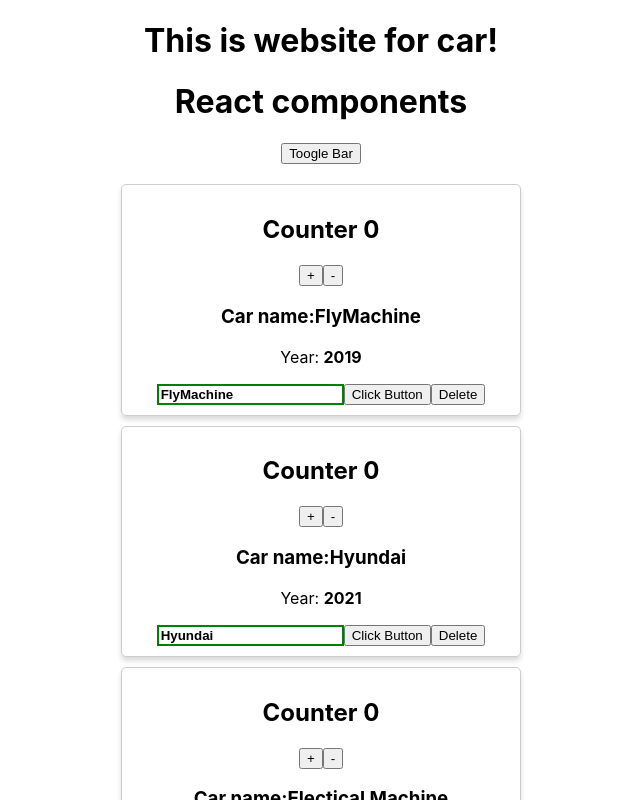
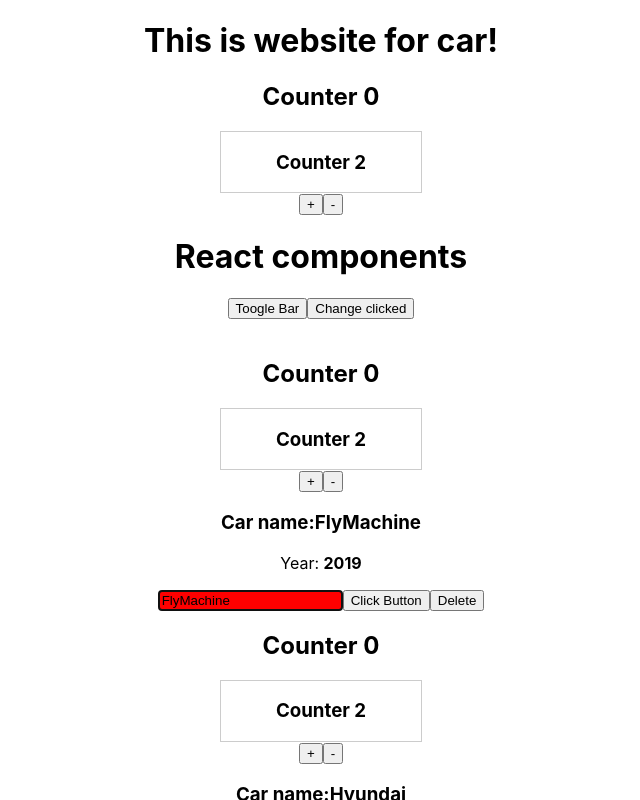
Before and after one commit to world-magics/ReactP1, a React app: page / in a window 1280 px wide. Both pictures are taken after a click on the button "Toogle Bar". Shown: the top 800 px of the page, without its empty margins (319-959 px from the left). Built offline with nearby package versions, Linux system fonts and the light colour scheme.

Commit message:
Add Context and Consumer,Provider

```diff
--- a/package.json
+++ b/package.json
@@ -38,6 +38,7 @@
     "postcss-normalize": "^10.0.1",
     "postcss-preset-env": "^7.0.1",
     "prompts": "^2.4.2",
+    "prop-types": "^15.8.1",
     "radium": "^0.26.1",
     "react": "^17.0.2",
     "react-app-polyfill": "^3.0.0",
@@ -47,6 +48,7 @@
     "react-script": "^2.0.5",
     "resolve": "^1.20.0",
     "resolve-url-loader": "^5.0.0",
+    "save": "^2.4.0",
     "semver": "^7.3.5",
     "source-map-loader": "^3.0.0",
     "style-loader": "^3.3.1",
--- a/src/App.js
+++ b/src/App.js
@@ -4,12 +4,16 @@ import { Component } from 'react/cjs/react.development';
 import React from 'react';
 import Car from './Car/Car';
 import ErrorBoundary from './ErrorBoundary/ErrorBoundary';
+import Counter from './Counter/Counter';
+
+export const ClickedContext=React.createContext(false)
 
 class App extends Component{
 
   constructor(props){
     super()
     this.state={
+      clicked:false,
       cars:[
         {name:'FlyMachine',year:2019},
         {name:'Hyundai',year:2021},
@@ -90,13 +94,14 @@ class App extends Component{
 
 
    }
+
     let cars=null
    if(this.state.showCars){
   cars= this.state.cars.map((car,index)=>{
       return (
         <ErrorBoundary   key={index}>
         <Car
-
+        index={index}
         name={car.name}
         year={car.year}
         onChangeTitle={()=>this.changeTitleHandler(car.name)}
@@ -104,6 +109,7 @@ class App extends Component{
         onDelete={this.deleteHandler.bind(this,index)}
         />
         </ErrorBoundary>
+
       )
     })
    }
@@ -123,7 +129,10 @@ class App extends Component{
   return (
     <div style={divStyle}>
     <h1>{this.props.title}</h1>
-
+    <ClickedContext.Provider value={this.state.clicked}>
+ <Counter/>
+ {/* <Counter clicked={this.state.clicked}/> */}
+    </ClickedContext.Provider>
     {/* <input type="text" onChange={this.handleInput} /> */}
     {/* <Car name={' Mers '} year={2018}>
     <p style={{color:'red'}}>Lorem ipsum dolor sit amet.</p>
@@ -134,9 +143,10 @@ class App extends Component{
     </Car> */}
 
     <h1>{this.state.pageTitle}</h1>
+
     {/* <button onClick={this.changeTitleHandler.bind(this,'Changed!') }>Change title</button> */}
     <button onClick={this.toggleCarsHandler}>Toogle Bar</button>
-
+    <button onClick={()=>this.setState({clicked:true})}>Change clicked</button>
     <div style={{
       width:400,
       margin:'auto',
--- a/src/Car/Car.css
+++ b/src/Car/Car.css
@@ -14,12 +14,17 @@
     -moz-transition: border,box-shadow .3s ;
     -ms-transition: border,box-shadow .3s ;
     -o-transition: border,box-shadow .3s ;
+
+}
+.Car:hover{
+    border:1px solid #aaa;
+    box-shadow:0 14px 15px 0 rgba(0,0,0,.25);
     cursor: pointer;
 }
 .input{
 
 }
-.input:active, .input:focus{
+.input:active{
     outline: none;
 }
 .input.green{
--- a/src/Car/Car.jsx
+++ b/src/Car/Car.jsx
@@ -1,12 +1,13 @@
-import React from "react";
+import React, { Component } from "react";
 import Counter from "../Counter/Counter";
+import withClass from "../hoc/withClass";
 // import Radium from 'radium'
-import './Car.css'
+import classes from './Car.css'
 // const [state, setState] = useState(0);
 // const random1=()=>{
 //     setState({Math.round(Math.random*10)});
 //                   }
-
+import PropTypes  from 'prop-types'
 class Car extends React.Component{
 
     componentWillReceiveProps(nextProps){
@@ -37,8 +38,19 @@ class Car extends React.Component{
     componentWillUnmount(){
         console.log('Car componentWillUnmount')
     }
+    constructor(props){
+        super(props)
+        this.inputRef=React.createRef()
+    }
+    componentDidMount(){
+        if(this.props.index===0){
+            this.inputRef.current.focus()
+        }
+        this.inputRef.current.style.background='red'
+    }
 
     render(){
+
         console.log('Car render')
 
         // if(Math.random()>0.7){
@@ -50,47 +62,60 @@ class Car extends React.Component{
     // const random1=()=>{
     //     setState(Math.round(Math.random()*10));
     // }
-    const inputClasses=['input']
+    const inputClasses=[classes.input]
+    // const green=['green']
     if(this.props.name!==''){
-        inputClasses.push('green');
+        inputClasses.push(classes.green);
     }
     else{
-        inputClasses.push('red');
+        inputClasses.push(classes.red);
     }
 
     if(this.props.name.length>4){
-        inputClasses.push('bold');
+        inputClasses.push(classes.bold);
     }
-    const style={
-        border:'1 2px solid #ccc',
-        boxShadow:'0 4px 5px 0 rgba(0, 0, 0, .14)',
-        ':hover':{
-            border:'1px solid red',
-            boxShadow:'0 14px 45px 0 rgba(0,0,0,.25)'
-        }
-    }
+    // const style={
+    //     border:'1 2px solid #ccc',
+    //     boxShadow:'0 4px 5px 0 rgba(0, 0, 0, .14)',
+    //     ':hover':{
+    //         border:'1px solid red',
+    //         boxShadow:'0 14px 45px 0 rgba(0,0,0,.25)'
+    //     }
+    // }
     return (
-        <div className="Car" style={style}>
-            <Counter/>
+
+
+        <React.Fragment>
+
         {/* <h1>Xray Random {state}</h1>
 
         <button onClick={random1}>Random</button> */}
-
+  <Counter/>
         <h3>Car name:{this.props.name}</h3>
         {this.props.children}
         <p>Year: <strong>{this.props.year}</strong></p>
         <input
+        ref={this.inputRef}
         type="text"
         onChange={this.props.onChangeName}
         value={this.props.name}
         className={inputClasses.join(' ')} />
         <button onClick={this.props.onChangeTitle}>Click Button</button>
         <button onClick={this.props.onDelete}>Delete</button>
-        </div>
+        </React.Fragment>
+
     )
     }
 }
 
+Car.propTypes={
+    name:PropTypes.string.isRequired,
+    year:PropTypes.number,
+    index:PropTypes.number,
+    onChangeName:PropTypes.func,
+    onDelete:PropTypes.func
+
+}
 
 
-export default Car;
+export default withClass(Car,classes.Car);
--- a/src/Counter/Counter.jsx
+++ b/src/Counter/Counter.jsx
@@ -1,28 +1,33 @@
 import React,{Component} from "react";
-
+import Axualliry from "../hoc/Axualliry";
+import Counter2 from "../Counter2/Counter2";
 export default class Counter extends Component{
 
     state={
         counter:0
     }
     addCounter=()=>{
-        this.setState({
-            counter:this.state.counter+1
-        })
-    }
-    minusCounter=()=>{
-        this.setState({
-            counter:this.state.counter-1
+        // this.setState({
+        //     counter:this.state.counter+1
+        // })
+
+        this.setState((prevState)=>{
+            return{
+                counter:prevState.counter+1
+            }
         })
     }
 
+
     render(){
         return(
-            <React.Fragment>
+            <Axualliry>
                 <h2>Counter {this.state.counter}</h2>
+                <Counter2/>
+                {/* <Counter2 clicked={this.props.clicked}/> */}
                 <button onClick={this.addCounter}>+</button>
                 <button onClick={()=>this.setState({counter:this.state.counter-1})}>-</button>
-            </React.Fragment>
+            </Axualliry>
         )
     }
 }
--- /dev/null
+++ b/src/Counter2/Counter2.jsx
@@ -0,0 +1,19 @@
+import React from "react";
+import { ClickedContext } from "../App";
+export default props=>{
+    return (
+        <div style={{
+            border:'1px solid #ccc',
+            width:200,
+            margin:'0 auto'
+        }}>
+
+            <h3>Counter 2 </h3>
+            <ClickedContext.Consumer>
+                {clicked=>clicked?<p>Clicked</p>:null}
+            {/* {props.clicked ? <p>Clicked</p>:null} */}
+            </ClickedContext.Consumer>
+
+        </div>
+    )
+}
--- /dev/null
+++ b/src/hoc/Axualliry.js
@@ -0,0 +1,8 @@
+import React from 'react';
+
+const Axualliry = (props) => {
+  return props.children;
+
+};
+
+export default Axualliry;
--- /dev/null
+++ b/src/hoc/withClass.js
@@ -0,0 +1,13 @@
+import React from "react";
+
+const withClass=(Component,className)=>{
+    return props=>{
+        return(
+            <section className={className}>
+                <Component {...props}/>
+            </section>
+        )
+    }
+}
+
+export default withClass
```
Also changed, not shown: 1 other file (tests, documents, lock files or other folders).
